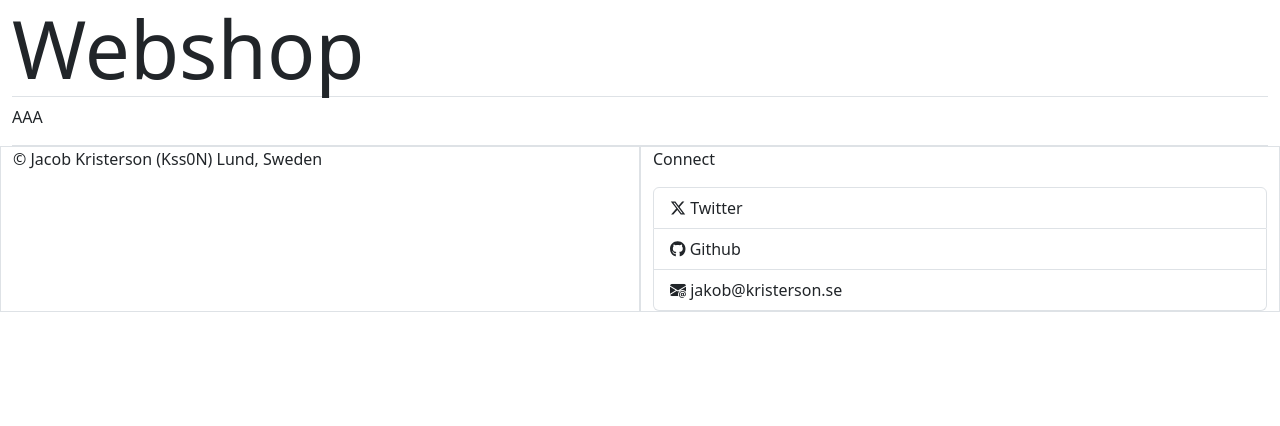
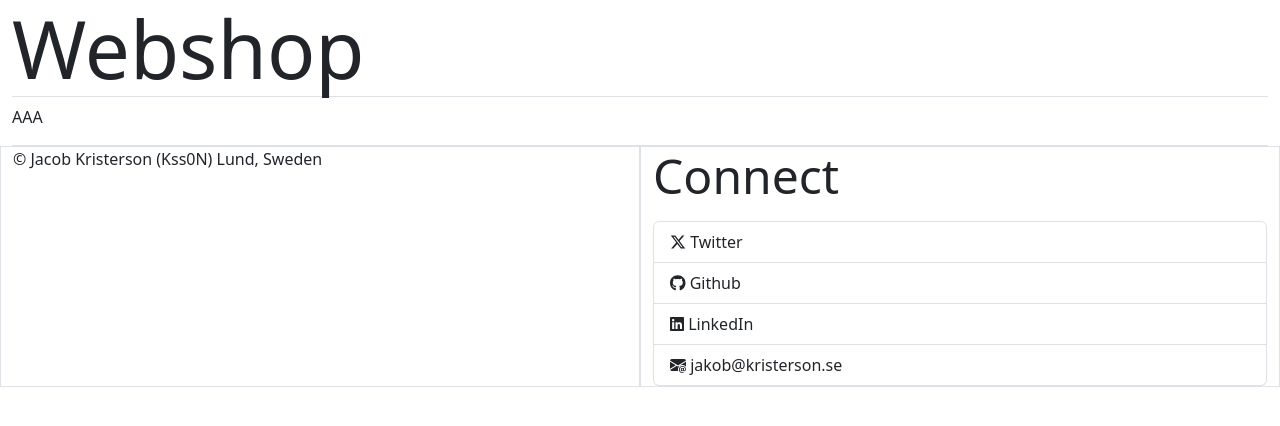
Before and after one commit to Kss0N/Webstore, a React (Vite) app in the folder webstore.client/: page / in a window 1280 px wide. Shown: the top 426 px of the page. Built offline with nearby package versions, Linux system fonts and the light colour scheme.

Commit message:
Reorganized socials with the DRY principle.

```diff
--- a/webstore.client/src/App.tsx
+++ b/webstore.client/src/App.tsx
@@ -1,8 +1,8 @@
-import { useEffect, useState } from 'react';
+import { useEffect, useState, useReducer } from 'react';
 import { Container, ListGroup, Row } from 'react-bootstrap';
 
 import { FontAwesomeIcon } from "@fortawesome/react-fontawesome";
-import { faGithub, faXTwitter } from '@fortawesome/free-brands-svg-icons';
+import { faGithub, faLinkedin, faXTwitter } from '@fortawesome/free-brands-svg-icons';
 
 import './App.css';
 
@@ -12,6 +12,12 @@ import './App.css';
 
 
 
+function Social({label="", link="", icon ="" }: {label:string, link: string, icon: string | IconDefinition })
+{
+  return (<ListGroup.Item href={link} action target="_blank">
+    {typeof icon == 'string' ? (<i className={icon}></i>) : (<FontAwesomeIcon icon={icon} />)} {label}
+  </ListGroup.Item>);
+}
 
 export default function App() {
 
@@ -22,7 +28,7 @@ export default function App() {
     <h1 className="display-1 border-bottom mb-2">Webshop</h1>
 
     <main className="h-60">
-    <p>AAA</p>
+      <p>AAA</p>
     </main>
 
     <footer className="footer border-top mt-2">
@@ -31,17 +37,20 @@ export default function App() {
           <p>&copy; Jacob Kristerson (Kss0N) Lund, Sweden</p>
         </Container>
         <Container className="col border">
-          <p>Connect</p>
+          <p className="display-5">Connect</p>
           <ListGroup>
-            <ListGroup.Item action href="https://x.com/WrestleWithG0d" target="_blank">
-              <FontAwesomeIcon icon={faXTwitter}/> Twitter
-            </ListGroup.Item>
-            <ListGroup.Item action href="https://github.com/Kss0N" target="_blank">
-              <FontAwesomeIcon icon={faGithub}/> Github
-            </ListGroup.Item>
-            <ListGroup.Item action href="mailto:jakob@kristerson.se">
-              <i className="bi bi-envelope-at-fill"></i> jakob@kristerson.se
-            </ListGroup.Item>
+            <Social label="Twitter"
+              link="https://x.com/WrestleWithG0d"
+              icon={faXTwitter} />
+            <Social label="Github"
+              link="https://github.com/Kss0N"
+              icon={faGithub} />
+            <Social label="LinkedIn"
+              link="https://www.linkedin.com/in/jakob-kristersson-901748338/"
+              icon={faLinkedin} />
+            <Social label="jakob@kristerson.se"
+              link="mailto:jakob@kristerson.se"
+              icon="bi bi-envelope-at-fill" />
           </ListGroup>
         </Container>
       </Row>
```
